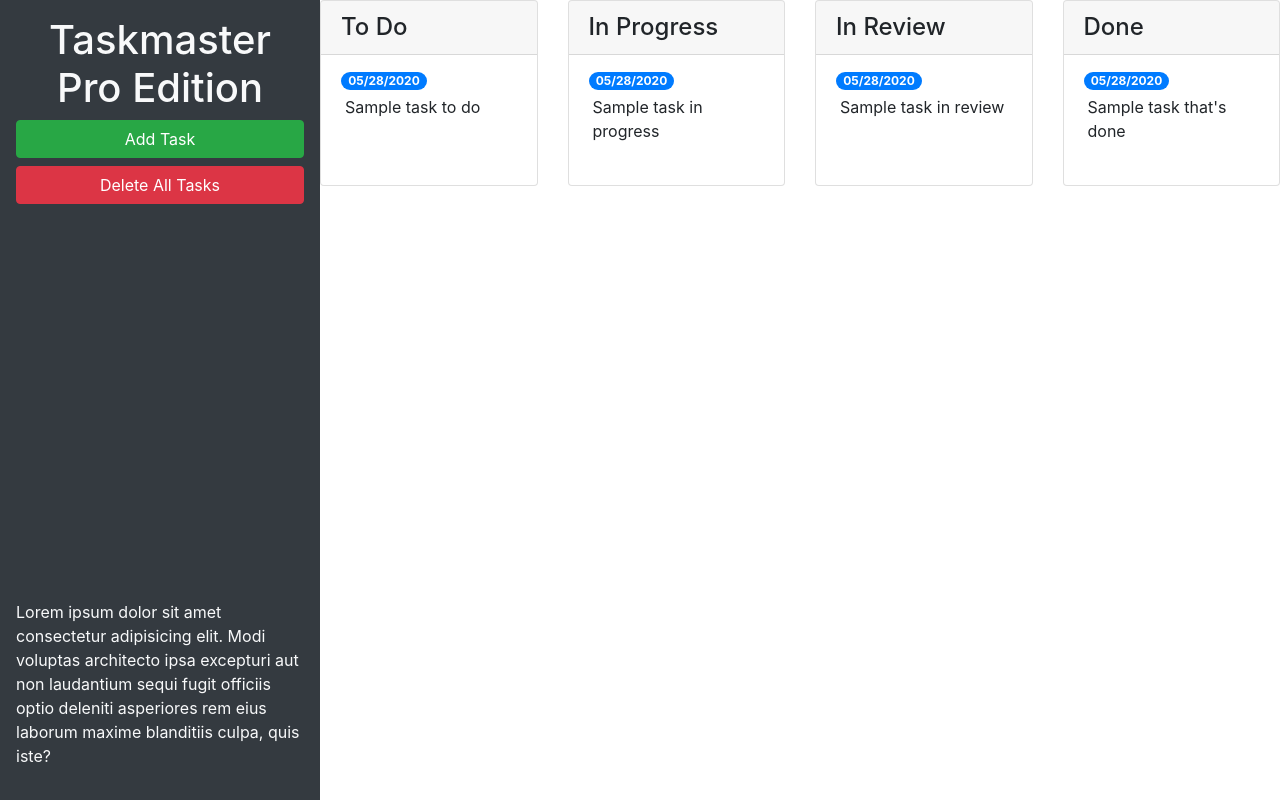
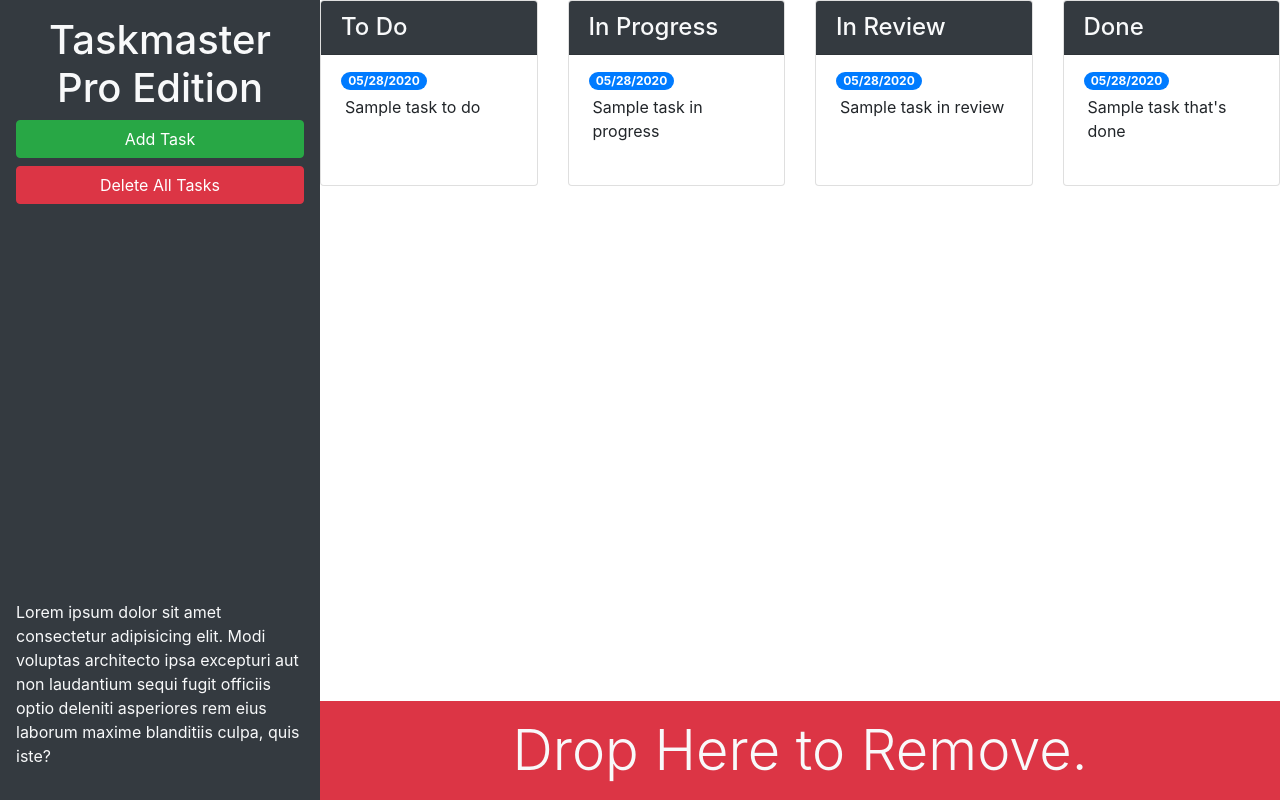
Before and after one commit to Matt11711/taskmaster-pro, a plain HTML site: page index.html in a window 1280 px wide. Drawn offline with nearby package versions, Linux system fonts and the light colour scheme.

Commit message:
finished styling with bootstrap

```diff
--- a/index.html
+++ b/index.html
@@ -13,21 +13,21 @@
 <body>
 
   <div class="row min-vh-100 no-gutters">
-    <header class="col-12 col-lg-3 bg-dark text-light d-flex flex-column p-4 p-lg-3">
+    <header class="col-12 col-lg-3 bg-dark text-light d-flex flex-column p-4 p-lg-3 sticky-top">
       <h1 class="text-center">Taskmaster Pro Edition</h1>
       <button id="create-task" class="btn btn-block btn-success" data-toggle="modal" data-target="#task-form-modal">Add
         Task</button>
       <button id="remove-tasks" class="btn btn-block btn-danger">Delete All Tasks</button>
-      <p class="mt-auto">Lorem ipsum dolor sit amet consectetur adipisicing elit. Modi voluptas architecto ipsa
+      <p class="mt-auto d-none d-lg-block">Lorem ipsum dolor sit amet consectetur adipisicing elit. Modi voluptas architecto ipsa
         excepturi aut non
         laudantium sequi fugit officiis optio deleniti asperiores rem eius laborum maxime blanditiis culpa, quis iste?
       </p>
     </header>
-    <main class="col-12 col-lg-9">
+    <main class="col-12 col-lg-9 d-flex flex-column">
       <div class="row">
       <div class="col-12 col-md-6 col-xl-3 mb-3">
         <div class="card">
-          <h4 class="card-header">
+          <h4 class="card-header bg-dark text-light">
             To Do
           </h4>
           <ul id="list-toDo" class="list-group list-group-flush">
@@ -42,7 +42,7 @@
         <!-- in progress start -->
         <div class="col-12 col-md-6 col-xl-3 mb-3">
           <div class="card">
-          <h4 class="card-header">In Progress</h4>
+          <h4 class="card-header bg-dark text-light">In Progress</h4>
           <ul id="list-inProgress" class="list-group list-group-flush">
             <li class="list-group-item">
               <span class="badge badge-primary badge-pill">05/28/2020</span>
@@ -55,7 +55,7 @@
         <!-- in review start -->
         <div class="col-12 col-md-6 col-xl-3 mb-3">
           <div class="card">
-          <h4 class="card-header">In Review</h4>
+          <h4 class="card-header bg-dark text-light">In Review</h4>
           <ul id="list-inReview" class="list-group list-group-flush">
             <li class="list-group-item">
               <span class="badge badge-primary badge-pill">05/28/2020</span>
@@ -68,7 +68,7 @@
         <!-- done start -->
         <div class="col-12 col-md-6 col-xl-3 mb-3">
           <div class="card">
-          <h4 class="card-header">Done</h4>
+          <h4 class="card-header bg-dark text-light">Done</h4>
           <ul id="list-done" class="list-group list-group-flush">
             <li class="list-group-item">
               <span class="badge badge-primary badge-pill">05/28/2020</span>
@@ -78,6 +78,11 @@
           </div>
         </div>
         <!-- done end -->
+      </div>
+      <div id="trash" class="mt-auto">
+        <div class="w-100 bg-danger p-3 text-center text-light display-4">
+          Drop Here to Remove.
+        </div>
       </div>
     </main>
   </div>
```
